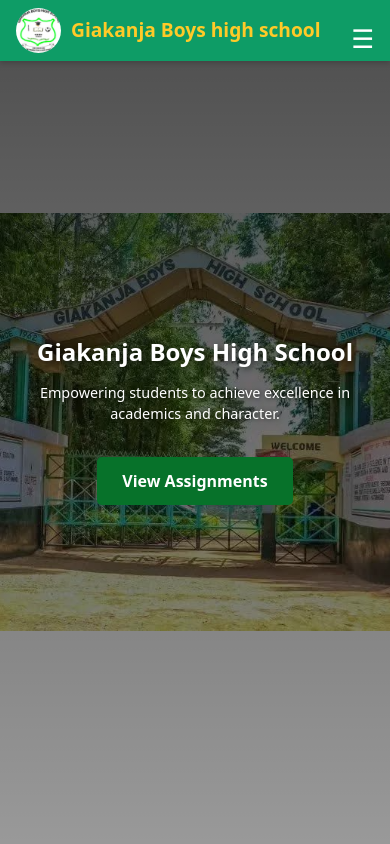
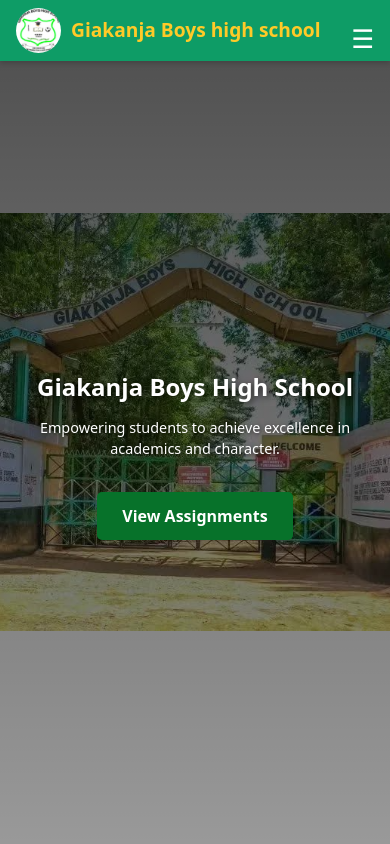
Before and after one commit to fredmallin/giakanja-boys-website, a React (Vite) app: page / in a window 390 px wide. Shown: the top 844 px of the page. Built offline with nearby package versions, Linux system fonts and the light colour scheme.

Commit message:
initialize my project

```diff
--- a/src/App.css
+++ b/src/App.css
@@ -229,19 +229,6 @@
   }
 }
 
-/* ===== HERO MOBILE FIX ===== */
-.hero-section {
-  margin-top: -70px;
-  padding-top: 70px;
-}
-
-@media (max-width: 768px) {
-  .hero-section {
-    margin-top: -70px;
-    padding-top: 70px;
-    height: 100svh; /* svh = small viewport height, fixes mobile browser bar gap */
-  }
-}
 
 /* Main content */
 .main {
@@ -1676,7 +1663,7 @@
 main {
   flex: 1;
   margin: 0;
-  padding-top: 70px; /* accounts for fixed navbar */
+  padding-top: 70px;
 }
 
 .navbar {
@@ -1687,10 +1674,16 @@
   z-index: 1000;
 }
 
+/* ✅ Hero pulls up to fill gap, padding keeps content visible */
 .hero-section {
-  margin: 0 !important;
-  padding: 0 !important;
-  margin-top: -70px !important; /* pull hero up to cancel main's padding */
+  margin-top: -70px !important;
+  padding-top: 70px !important;
+  height: 100svh !important;
+}
+
+.page-container {
+  padding-top: 0;
+  width: 100%;
 }
 
 .footer {
```
